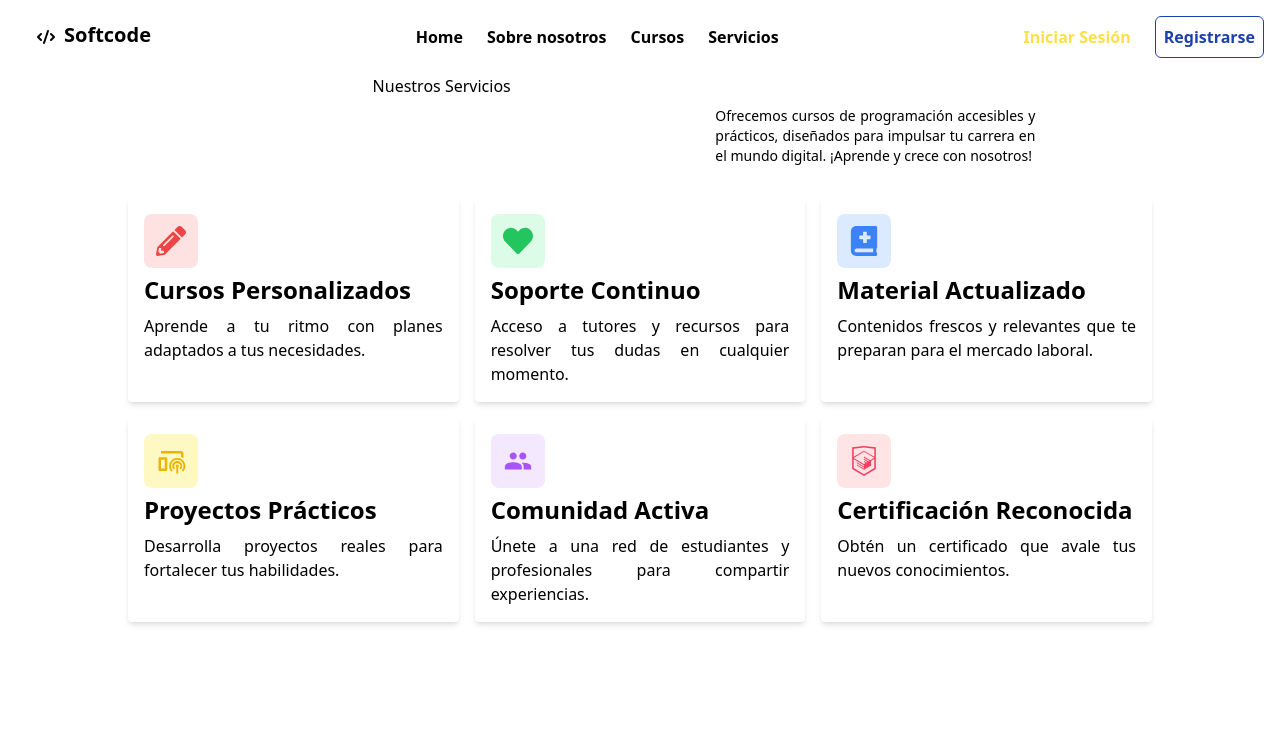
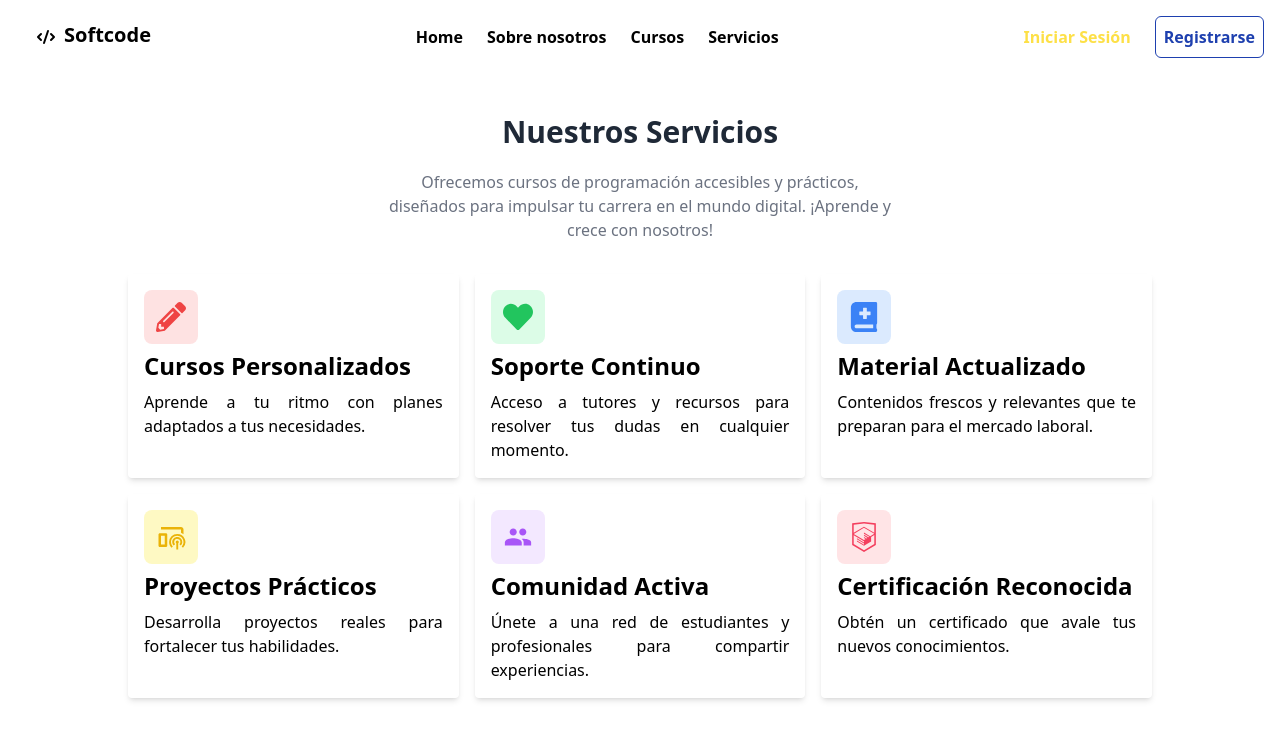
Before and after one commit to saaaan25/cursoft, a React (Vite) app: page /services in a window 1280 px wide. Shown: the top 740 px of the page. Built offline with nearby package versions, Linux system fonts and the light colour scheme.

Commit message:
Service solucionado

```diff
--- a/src/components/Cards.jsx
+++ b/src/components/Cards.jsx
@@ -33,7 +33,7 @@ const colorClasses = {
   },
 };
 
-export const Cards = ({ icon: Icon, tittle, text, color = "blue" }) => {
+export const Cards = ({ icon: Icon, title, text, color = "blue" }) => {
   const colors = colorClasses[color] || colorClasses["blue"];
 
   return (
@@ -41,7 +41,7 @@ export const Cards = ({ icon: Icon, tittle, text, color = "blue" }) => {
       <div className={`p-3 rounded-lg inline-block w-auto h-auto ${colors.iconBg}`}>
         {Icon && <Icon className={`text-3xl ${colors.iconColor}`} />}
       </div>
-      <h1 className="text-2xl text-black font-bold mb-2">{tittle}</h1>
+      <h1 className="text-2xl text-black font-bold mb-2">{title}</h1>
       <p className="text-justify text-black break-words max-w-full">{text}</p>
     </div>
   );
--- a/src/pages/Services.jsx
+++ b/src/pages/Services.jsx
@@ -1,36 +1,102 @@
-//import React from 'react';
 import { Cards } from '../components/Cards';
 
-
 // Icons
-import { FaBookMedical, FaHeart } from "react-icons/fa";
-import { FaPencilAlt } from "react-icons/fa";
+import { FaBookMedical, FaHeart, FaPencilAlt } from "react-icons/fa";
 import { MdBroadcastOnHome } from "react-icons/md";
 import { IoMdPeople } from "react-icons/io";
 import { SiHtmlacademy } from "react-icons/si";
 
+const servicesData = [
+  { icon: FaPencilAlt, title: "Cursos Personalizados", text: "Aprende a tu ritmo con planes adaptados a tus necesidades.", color: "red" },
+  { icon: FaHeart, title: "Soporte Continuo", text: "Acceso a tutores y recursos para resolver tus dudas en cualquier momento.", color: "green" },
+  { icon: FaBookMedical, title: "Material Actualizado", text: "Contenidos frescos y relevantes que te preparan para el mercado laboral.", color: "blue" },
+  { icon: MdBroadcastOnHome, title: "Proyectos Prácticos", text: "Desarrolla proyectos reales para fortalecer tus habilidades.", color: "yellow" },
+  { icon: IoMdPeople, title: "Comunidad Activa", text: "Únete a una red de estudiantes y profesionales para compartir experiencias.", color: "purple" },
+  { icon: SiHtmlacademy, title: "Certificación Reconocida", text: "Obtén un certificado que avale tus nuevos conocimientos.", color: "rose" },
+];
+
 const Services = () => {
   return (
     <div className="block justify-center items-center min-h-screen">
-        <div className='flex justify-between max-w-full mx-10'>
-            <h1 className="pl-32 pb-8 text-black align-left max-w-full mx-auto">
+        <div className='max-w-full mx-10 mt-10'>
+            <h1 className="text-3xl font-bold text-gray-800 text-center pb-5">
                 Nuestros Servicios
             </h1>
-            <h1 className="ml-0 pt-8 pb-8 text-black text-sm text-justify max-w-xs mx-auto">
-            Ofrecemos cursos de programación accesibles y prácticos, diseñados para impulsar tu carrera en el mundo digital. ¡Aprende y crece con nosotros!
+        </div>
+        <div>
+            <h1 className="text-md text-gray-500 text-center mb-8 max-w-lg mx-auto">
+              Ofrecemos cursos de programación accesibles y prácticos, diseñados para impulsar tu carrera en el mundo digital. ¡Aprende y crece con nosotros!
             </h1>
         </div>
 
       <div className="grid gap-4 grid-cols-3 grid-rows-2 max-w-screen-lg w-full mx-auto">
-        <Cards icon={FaPencilAlt} tittle="Cursos Personalizados" text="Aprende a tu ritmo con planes adaptados a tus necesidades." color="red" />
-        <Cards icon={FaHeart} tittle="Soporte Continuo" text="Acceso a tutores y recursos para resolver tus dudas en cualquier momento." color="green" />
-        <Cards icon={FaBookMedical} tittle="Material Actualizado" text="Contenidos frescos y relevantes que te preparan para el mercado laboral." color="blue" />
-        <Cards icon={MdBroadcastOnHome} tittle="Proyectos Prácticos" text="Desarrolla proyectos reales para fortalecer tus habilidades." color="yellow" />
-        <Cards icon={IoMdPeople} tittle="Comunidad Activa" text="Únete a una red de estudiantes y profesionales para compartir experiencias." color="purple" />
-        <Cards icon={SiHtmlacademy} tittle="Certificación Reconocida" text="Obtén un certificado que avale tus nuevos conocimientos." color="rose" />
+        {servicesData.map((service, index) => (
+          <Cards
+            key={index}
+            icon={service.icon}
+            title={service.title}
+            text={service.text}
+            color={service.color}
+          />
+        ))}
       </div>
     </div>
   );
 };
 
 export default Services;
+
+
+
+
+
+/*Hola grupo
+import { Cards } from '../components/Cards';
+
+// Icons
+import { FaBookMedical, FaHeart, FaPencilAlt } from "react-icons/fa";
+import { MdBroadcastOnHome } from "react-icons/md";
+import { IoMdPeople } from "react-icons/io";
+import { SiHtmlacademy } from "react-icons/si";
+
+const servicesData = [
+  { icon: FaPencilAlt, title: "Cursos Personalizados", text: "Aprende a tu ritmo con planes adaptados a tus necesidades.", color: "red" },
+  { icon: FaHeart, title: "Soporte Continuo", text: "Acceso a tutores y recursos para resolver tus dudas en cualquier momento.", color: "green" },
+  { icon: FaBookMedical, title: "Material Actualizado", text: "Contenidos frescos y relevantes que te preparan para el mercado laboral.", color: "blue" },
+  { icon: MdBroadcastOnHome, title: "Proyectos Prácticos", text: "Desarrolla proyectos reales para fortalecer tus habilidades.", color: "yellow" },
+  { icon: IoMdPeople, title: "Comunidad Activa", text: "Únete a una red de estudiantes y profesionales para compartir experiencias.", color: "purple" },
+  { icon: SiHtmlacademy, title: "Certificación Reconocida", text: "Obtén un certificado que avale tus nuevos conocimientos.", color: "rose" },
+];
+
+const Services = () => {
+  return (
+    <div className="block justify-center items-center min-h-screen">
+        <div className='max-w-full mx-10 mt-10'>
+            <h1 className="text-3xl font-bold text-gray-800 text-center pb-5">
+                Nuestros Servicios
+            </h1>
+        </div>
+        <div>
+            <h1 className="text-md text-gray-500 text-center mb-8 max-w-lg mx-auto">
+              Ofrecemos cursos de programación accesibles y prácticos, diseñados para impulsar tu carrera en el mundo digital. ¡Aprende y crece con nosotros!
+            </h1>
+        </div>
+
+      <div className="grid gap-4 grid-cols-3 grid-rows-2 max-w-screen-lg w-full mx-auto">
+        {servicesData.map((service, index) => (
+          <Cards
+            key={index}
+            icon={service.icon}
+            title={service.title}
+            text={service.text}
+            color={service.color}
+          />
+        ))}
+      </div>
+    </div>
+  );
+};
+
+export default Services;
+
+    */
```
